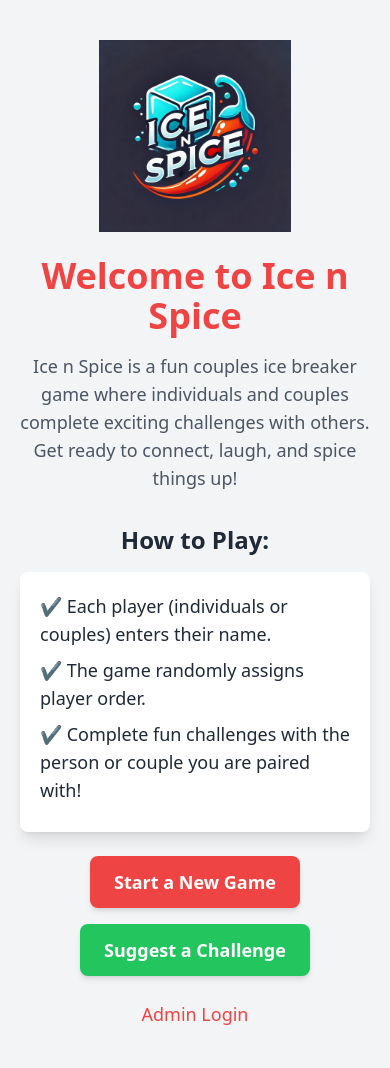
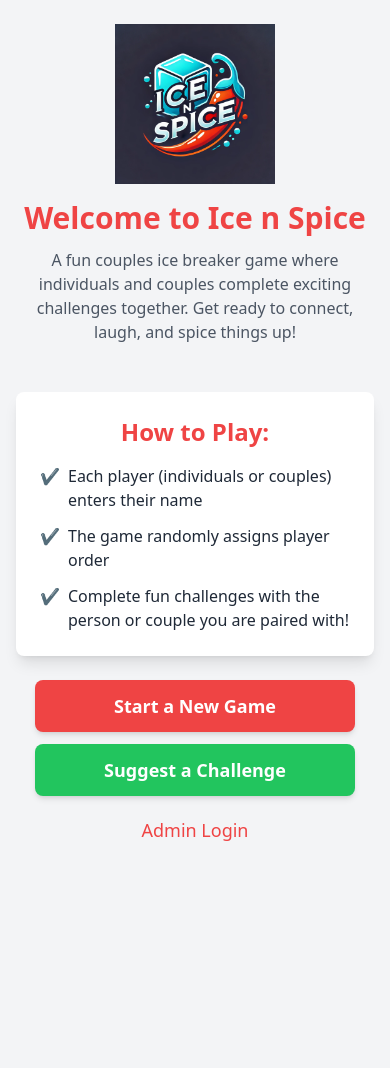
Before and after one commit to Baillie11/IceNSpice, a PHP site: page / in a window 390 px wide. After the commit the page ends 841 px from the top, so only its background shows below. Run offline with PHP 8.4, Linux system fonts and the light colour scheme; some libraries are stand-ins or nearby versions.

Commit message:
Improve home page layout: 2-column design eliminates scrolling
- Split layout into left (logo/buttons) and right (instructions) columns
- Content now visible without scrolling on desktop
- Smaller logo for better space efficiency
- Vertically centered layout for better visual balance
- Responsive: stacks on mobile, side-by-side on desktop
- Maintains mobile-friendly design

```diff
--- a/index.php
+++ b/index.php
@@ -11,42 +11,82 @@ require_once 'config.php';
 </head>
 <body class="bg-gray-100 text-gray-800">
 
-    <div class="flex flex-col items-center min-h-screen py-10 px-5">
-        <!-- Logo -->
-        <img src="assets/icenspicelogo.png" alt="Ice n Spice Logo" class="w-48 md:w-64 mb-6">
+    <div class="min-h-screen flex items-center justify-center py-6 px-4">
+        <div class="max-w-5xl w-full">
 
-        <h1 class="text-4xl font-bold text-center text-red-500">Welcome to Ice n Spice</h1>
+            <!-- Main Content Grid -->
+            <div class="grid grid-cols-1 lg:grid-cols-2 gap-8 items-center">
 
-        <p class="text-lg text-center text-gray-600 mt-4 max-w-xl">
-            Ice n Spice is a fun couples ice breaker game where individuals and couples complete exciting challenges with others. Get ready to connect, laugh, and spice things up!
+                <!-- Left Column: Logo & Description -->
+                <div class="flex flex-col items-center lg:items-start text-center lg:text-left">
+                    <img src="assets/icenspicelogo.png" alt="Ice n Spice Logo" class="w-40 md:w-48 mb-4">
+
+                    <h1 class="text-3xl md:text-4xl font-bold text-red-500 mb-3">Welcome to Ice n Spice</h1>
+
+                    <p class="text-base md:text-lg text-gray-600 mb-4">
+                        A fun couples ice breaker game where individuals and couples complete exciting challenges together. Get ready to connect, laugh, and spice things up!
                     </p>
 
-        <h2 class="text-2xl font-semibold mt-8">How to Play:</h2>
-        <ul class="mt-4 text-left text-lg bg-white shadow-lg rounded-lg p-5 w-full max-w-md">
-            <li class="mb-2">✔️ Each player (individuals or couples) enters their name.</li>
-            <li class="mb-2">✔️ The game randomly assigns player order.</li>
-            <li class="mb-2">✔️ Complete fun challenges with the person or couple you are paired with!</li>
-        </ul>
-
-        <!-- Start Game Button -->
-        <a href="setup.php" class="mt-6">
-            <button class="px-6 py-3 bg-red-500 text-white font-semibold text-lg rounded-lg shadow-md hover:bg-red-600 transition-all">
+                    <!-- Buttons for larger screens -->
+                    <div class="hidden lg:flex flex-col gap-3 w-full max-w-xs">
+                        <a href="setup.php" class="w-full">
+                            <button class="w-full px-6 py-3 bg-red-500 text-white font-semibold text-lg rounded-lg shadow-md hover:bg-red-600 transition-all">
                                 Start a New Game
                             </button>
                         </a>
 
-        <!-- New "Suggest a Challenge" Button -->
-        <a href="suggest.php" class="mt-4">
-            <button class="px-6 py-3 bg-green-500 text-white font-semibold text-lg rounded-lg shadow-md hover:bg-green-600 transition-all">
+                        <a href="suggest.php" class="w-full">
+                            <button class="w-full px-6 py-3 bg-green-500 text-white font-semibold text-lg rounded-lg shadow-md hover:bg-green-600 transition-all">
                                 Suggest a Challenge
                             </button>
                         </a>
 
-        <!-- Admin Login Link -->
-        <a href="admin_login.php" class="mt-6 text-red-500 hover:underline text-lg">
+                        <a href="admin_login.php" class="text-red-500 hover:underline text-center mt-2">
                             Admin Login
                         </a>
+                    </div>
+                </div>
 
+                <!-- Right Column: How to Play -->
+                <div class="bg-white rounded-lg shadow-lg p-6">
+                    <h2 class="text-2xl font-semibold mb-4 text-center lg:text-left text-red-500">How to Play:</h2>
+                    <ul class="space-y-3 text-base md:text-lg">
+                        <li class="flex items-start">
+                            <span class="text-red-500 mr-2 flex-shrink-0">✔️</span>
+                            <span>Each player (individuals or couples) enters their name</span>
+                        </li>
+                        <li class="flex items-start">
+                            <span class="text-red-500 mr-2 flex-shrink-0">✔️</span>
+                            <span>The game randomly assigns player order</span>
+                        </li>
+                        <li class="flex items-start">
+                            <span class="text-red-500 mr-2 flex-shrink-0">✔️</span>
+                            <span>Complete fun challenges with the person or couple you are paired with!</span>
+                        </li>
+                    </ul>
+                </div>
+            </div>
+
+            <!-- Buttons for mobile/tablet -->
+            <div class="lg:hidden flex flex-col items-center gap-3 mt-6">
+                <a href="setup.php" class="w-full max-w-xs">
+                    <button class="w-full px-6 py-3 bg-red-500 text-white font-semibold text-lg rounded-lg shadow-md hover:bg-red-600 transition-all">
+                        Start a New Game
+                    </button>
+                </a>
+
+                <a href="suggest.php" class="w-full max-w-xs">
+                    <button class="w-full px-6 py-3 bg-green-500 text-white font-semibold text-lg rounded-lg shadow-md hover:bg-green-600 transition-all">
+                        Suggest a Challenge
+                    </button>
+                </a>
+
+                <a href="admin_login.php" class="text-red-500 hover:underline text-lg mt-2">
+                    Admin Login
+                </a>
+            </div>
+
+        </div>
     </div>
 
 </body>
```
Lines whose indentation alone changed are shown as unchanged.
